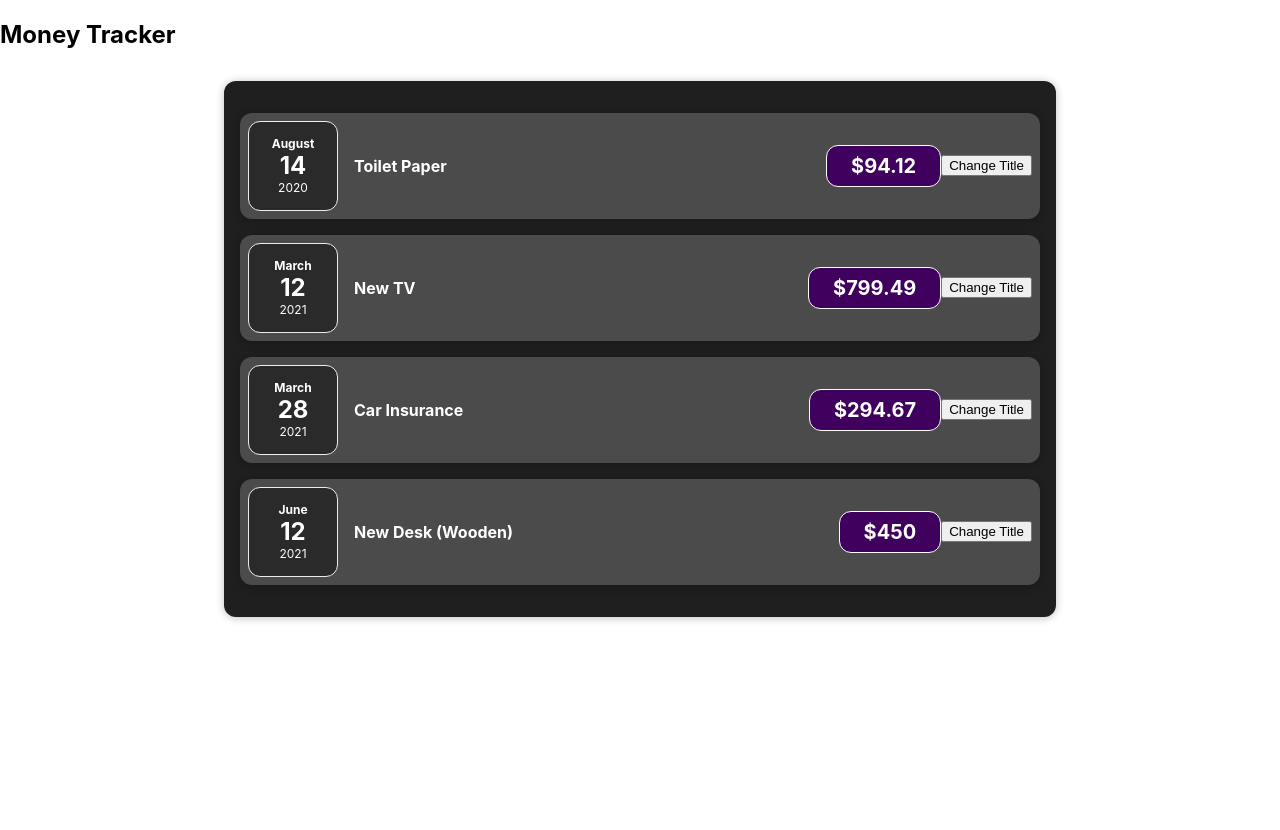
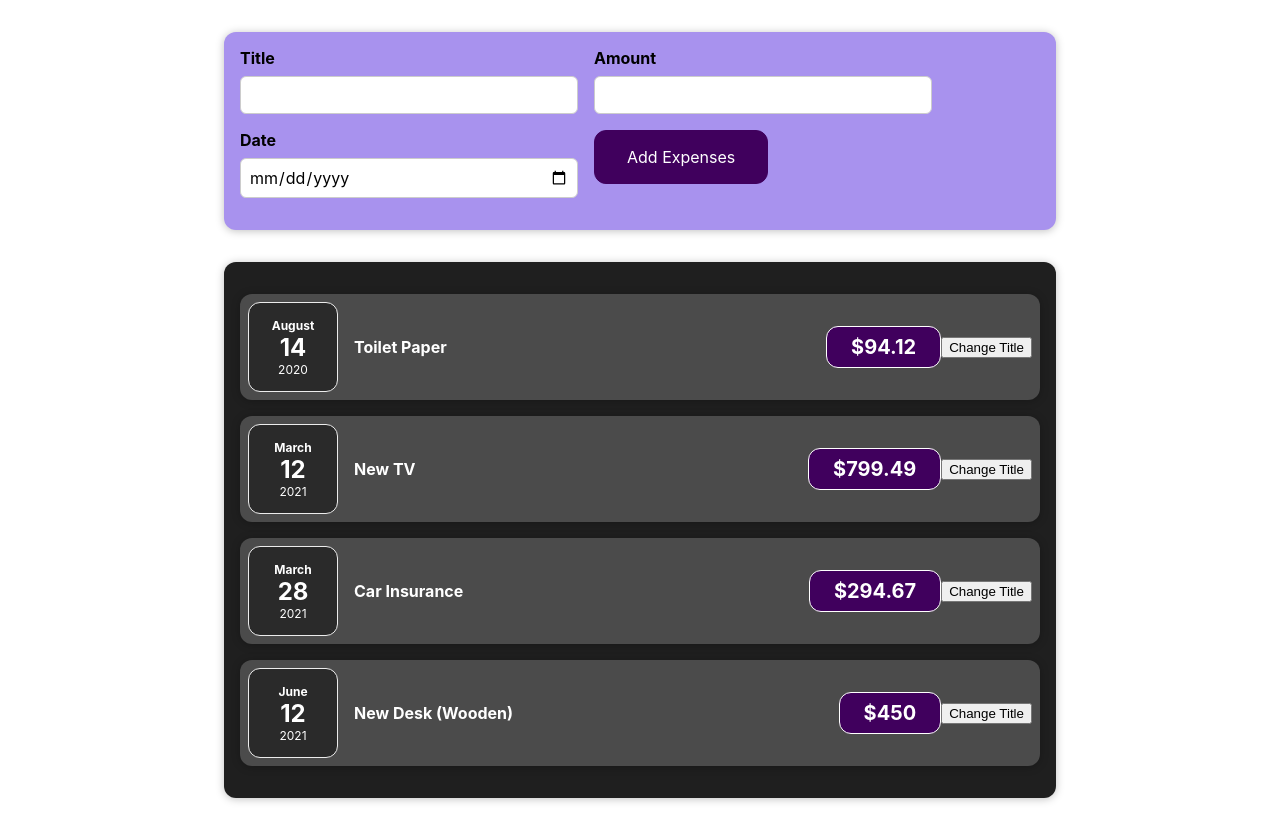
Before and after one commit to priyanka14june/Expense-Tracker, a React (Create React App) app: page / in a window 1280 px wide. Before the commit the page ends 800 px from the top, so only its background shows below. Built offline with nearby package versions, Linux system fonts and the light colour scheme.

Commit message:
forms with state management from child to parent (#11)

```diff
--- a/src/App.js
+++ b/src/App.js
@@ -1,6 +1,7 @@
 import React from "react";
 import "./App.css";
 import Expenses from "./components/Expenses/Expenses";
+import NewExpenses from "./components/NewExpenses/NewExpenses";
 
 /* <ExpenseItem /> can be written as <ExpenseItem> </ExpenseItem> and every componenet should be imported to app.js as its the main componenet to show up on page */
 /* new Date() is the JS function to fect date. new Date(2021, 2, 28) is the date set with initaial date as 2021 as year,  month as march(02--because month starts from 0(jan) and date as 28th)*/
@@ -27,9 +28,13 @@
 ];
 
 function App() {
+  const addExpenseHandler = (expense) => {
+    console.log("In App.js");
+    console.log(expense);
+  };
   return (
     <div>
-      <h2>Money Tracker</h2>
+      <NewExpenses onAddExpense={addExpenseHandler} />
       <Expenses items={expenses} />
     </div>
   );
--- /dev/null
+++ b/src/components/NewExpenses/ExpenseForm.css
@@ -0,0 +1,26 @@
+.new-expense__controls {
+    display: flex;
+    flex-wrap: wrap;
+    gap: 1rem;
+    margin-bottom: 1rem;
+    text-align: left;
+}
+
+.new-expense__control label {
+    font-weight: bold;
+    margin-bottom: 0.5rem;
+    display: block;
+}
+
+.new-expense__control input {
+    font: inherit;
+    padding: 0.5rem;
+    border-radius: 6px;
+    border: 1px solid #ccc;
+    width: 20rem;
+    max-width: 100%;
+}
+
+.new-expense__actions {
+    text-align: right;
+}
--- /dev/null
+++ b/src/components/NewExpenses/ExpenseForm.js
@@ -0,0 +1,75 @@
+import React, { useState } from "react";
+import "./ExpenseForm.css";
+
+const ExpenseForm = (props) => {
+  const [enteredTitle, setEnteredTitle] = useState("");
+  const [enteredAmount, setEnteredAmount] = useState("");
+  const [enteredDate, setEnteredDate] = useState("");
+
+  const titleChangeHandler = (event) => {
+    setEnteredTitle(event.target.value);
+  };
+
+  const amountChangeHandler = (event) => {
+    setEnteredAmount(event.target.value);
+  };
+
+  const dateChangeHandler = (event) => {
+    setEnteredDate(event.target.value);
+  };
+
+  const submitHandler = (event) => {
+    event.preventDefault();
+
+    const expenseData = {
+      title: enteredTitle,
+      amount: enteredAmount,
+      date: new Date(enteredDate),
+    };
+
+    props.onSaveExpenseData(expenseData);
+    setEnteredTitle("");
+    setEnteredAmount("");
+    setEnteredDate("");
+  };
+
+  return (
+    <form onSubmit={submitHandler}>
+      <div className="new-expense__controls">
+        <div className="new-expense__control">
+          <label>Title</label>
+          <input
+            type="text"
+            value={enteredTitle}
+            onChange={titleChangeHandler}
+          />
+        </div>
+        <div className="new-expense__control">
+          <label>Amount</label>
+          <input
+            type="number"
+            min="0.01"
+            step="0.01"
+            value={enteredAmount}
+            onChange={amountChangeHandler}
+          />
+        </div>
+        <div className="new-expense__control">
+          <label>Date</label>
+          <input
+            type="date"
+            min="2022-01-01"
+            max="2032-01-01"
+            value={enteredDate}
+            onChange={dateChangeHandler}
+          />
+        </div>
+        <div className="new-expense__actions">
+          <button type="submit">Add Expenses</button>
+        </div>
+      </div>
+    </form>
+  );
+};
+
+export default ExpenseForm;
--- /dev/null
+++ b/src/components/NewExpenses/NewExpenses.css
@@ -0,0 +1,38 @@
+.new-expense {
+    background-color: #a892ee;
+    padding: 1rem;
+    margin: 2rem auto;
+    width: 50rem;
+    max-width: 95%;
+    border-radius: 12px;
+    text-align: center;
+    box-shadow: 0 1px 8px rgba(0, 0, 0, 0.25);
+}
+
+.new-expense button {
+    font: inherit;
+    cursor: pointer;
+    padding: 1rem 2rem;
+    border: 1px solid #40005d;
+    background-color: #40005d;
+    color: white;
+    border-radius: 12px;
+    margin-right: 1rem;
+}
+
+.new-expense button:hover,
+.new-expense button:active {
+    background-color: #510674;
+    border-color: #510674;
+}
+
+.new-expense button.alternative {
+    color: #220131;
+    border-color: transparent;
+    background-color: transparent;
+}
+
+.new-expense button.alternative:hover,
+.new-expense button.alternative:active {
+    background-color: #ddb3f8;
+}
--- /dev/null
+++ b/src/components/NewExpenses/NewExpenses.js
@@ -0,0 +1,23 @@
+import React from "react";
+import "./NewExpenses.css";
+import ExpenseForm from "./ExpenseForm";
+
+/* function NewExpenses() {} can be written as array function as const NewExpense = () => {}; */
+const NewExpenses = (props) => {
+  /* parameter name : enteredExpenseData is on to you, you can name anything */
+  const saveExpenseDataHandler = (enteredExpenseData) => {
+    const expenseData = {
+      ...enteredExpenseData,
+      id: Math.random().toString(),
+    };
+    props.onAddExpense(expenseData);
+  };
+
+  return (
+    <div className="new-expense">
+      <ExpenseForm onSaveExpenseData={saveExpenseDataHandler} />
+    </div>
+  );
+};
+
+export default NewExpenses;
```
